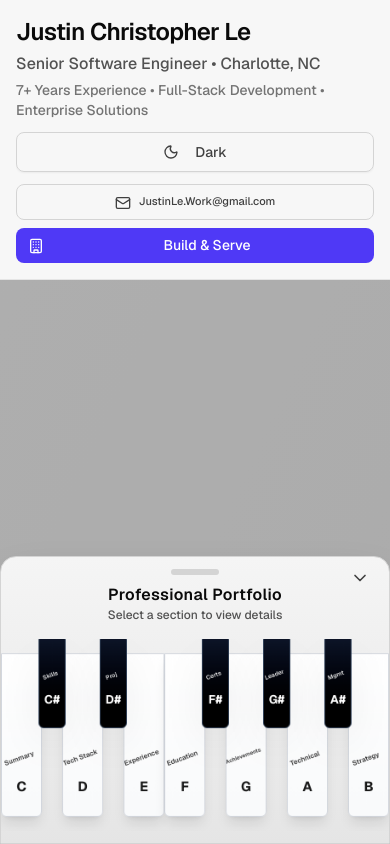
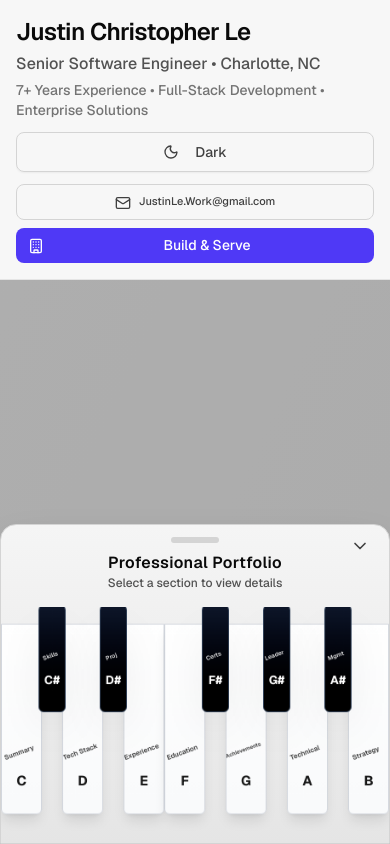
Before and after one commit to XaeartAI/Resume, a Next.js app: page / in a window 390 px wide. Built offline with nearby package versions, Linux system fonts and the light colour scheme.

Commit message:
more mobile fixes6 keyboard and slanting4

```diff
--- a/app/page.tsx
+++ b/app/page.tsx
@@ -65,11 +65,11 @@ const PianoKey = ({
       className={`
         ${
           isBlack
-            ? "bg-gradient-to-b from-slate-900 to-black text-white w-8 h-28 -mx-1 transform-gpu -translate-y-6 md:w-14 md:h-40 md:-mx-3 md:-translate-y-8 z-20 relative shadow-2xl border border-slate-700 rounded-md"
-            : "bg-gradient-to-b from-white to-gray-50 text-slate-900 w-12 h-48 md:w-24 md:h-64 z-10 border border-gray-300 shadow-lg rounded-b-md"
+            ? "bg-gradient-to-b from-slate-900 to-black text-white w-8 h-32 -mx-1 transform-gpu -translate-y-6 md:w-14 md:h-40 md:-mx-3 md:-translate-y-8 z-20 relative shadow-2xl border border-slate-700 rounded-md"
+            : "bg-gradient-to-b from-white to-gray-50 text-slate-900 w-12 h-56 md:w-24 md:h-64 z-10 border border-gray-300 shadow-lg rounded-b-md"
         }
         ${isPressed ? (isBlack ? "from-slate-700 to-slate-900 shadow-inner scale-[0.98]" : "from-gray-100 to-gray-200 shadow-inner scale-[0.98]") : ""}
-        flex flex-col items-center justify-end pb-6 cursor-pointer
+        flex flex-col items-center justify-end pb-7 cursor-pointer
         transition-all duration-150 ease-out hover:shadow-xl
         ${isBlack ? "hover:from-neutral-800 hover:to-neutral-900" : "hover:from-neutral-50 hover:to-white dark:hover:from-neutral-100 dark:hover:to-white"}
         rounded-b-sm relative overflow-hidden
@@ -582,7 +582,7 @@ export default function InteractiveResume() {
           />
           <div className="lg:hidden fixed inset-x-0 bottom-0 z-30">
             <div className="w-full">
-              <div className="rounded-t-2xl border border-neutral-300 dark:border-neutral-700 bg-gradient-to-b from-neutral-100 to-neutral-200 dark:from-neutral-800 dark:to-neutral-900 shadow-2xl max-h-[70vh] overflow-hidden">
+              <div className="rounded-t-2xl border border-neutral-300 dark:border-neutral-700 bg-gradient-to-b from-neutral-100 to-neutral-200 dark:from-neutral-800 dark:to-neutral-900 shadow-2xl max-h-[82vh] overflow-hidden">
                 <div className="flex items-center justify-between px-4 pt-3 pb-2">
                   <div className="mx-auto h-1.5 w-12 rounded-full bg-neutral-300 dark:bg-neutral-700" />
                   <button
```
